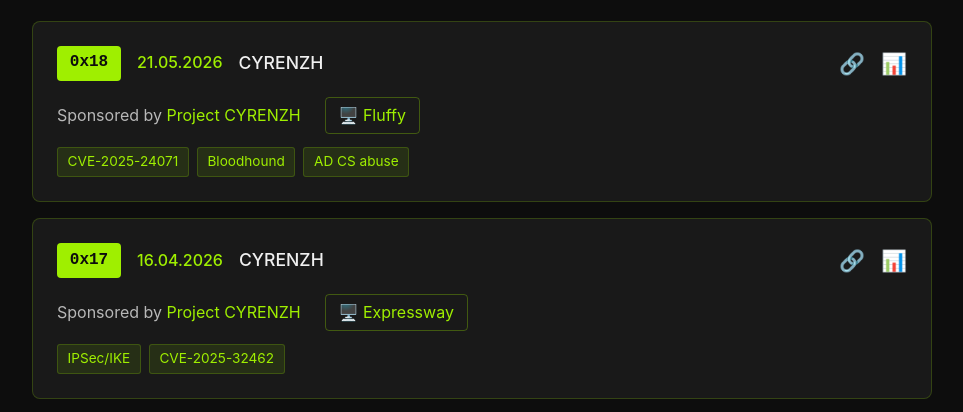
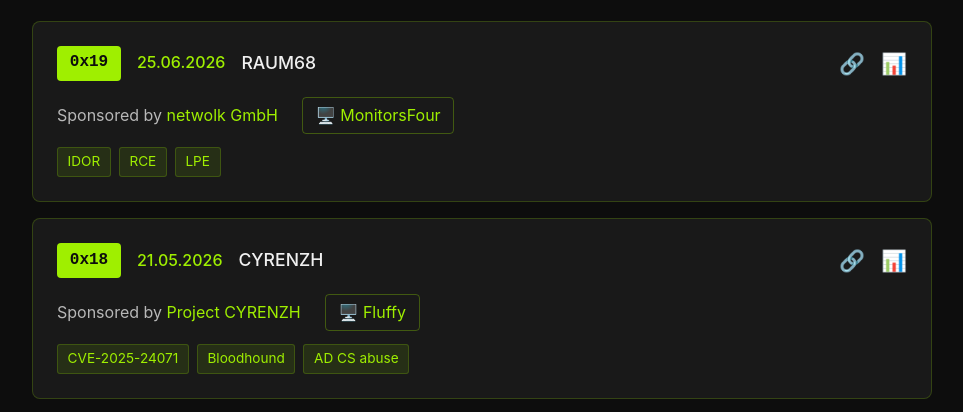
Before and after one commit to antoinet/htb-meetup-zurich, a plain HTML site: page schedule.html in a window 1280 px wide. Shown: the part 511-923 px from the top of the page, without its empty margins (158-1121 px from the left). Drawn offline with Linux system fonts and the light colour scheme.

Commit message:
Add 0x19

```diff
--- a/schedule.html
+++ b/schedule.html
@@ -28,12 +28,33 @@
 
       <div class="event-card">
         <div class="event-header">
+          <span class="event-number">0x19</span>
+          <span class="event-date">25.06.2026</span>
+          <span class="event-title">RAUM68</span>
+          <div class="icon-links">
+            <a href="https://www.meetup.com/hack-the-box-meetup-zurich-ch/events/312536726" class="icon-link" title="Meetup Event">🔗</a>
+            <a href="https://github.com/antoinet/htb-meetup-zurich/tree/main/0x19_20260625_CYRENZH" class="icon-link" title="Slides">📊</a>
+          </div>
+        </div>
+        <div class="event-details">
+          <span class="sponsor">Sponsored by <a href="https://www.netwolk.ch">netwolk GmbH</a></span>
+          <a href="https://www.hackthebox.com/machines/monitorsfour" class="machine-link">🖥️ MonitorsFour</a>
+        </div>
+        <div class="topics">
+          <span class="topic-tag">IDOR</span>
+          <span class="topic-tag">RCE</span>
+          <span class="topic-tag">LPE</span>
+        </div>
+      </div>
+
+      <div class="event-card">
+        <div class="event-header">
           <span class="event-number">0x18</span>
           <span class="event-date">21.05.2026</span>
           <span class="event-title">CYRENZH</span>
           <div class="icon-links">
             <a href="https://www.meetup.com/hack-the-box-meetup-zurich-ch/events/312536652/" class="icon-link" title="Meetup Event">🔗</a>
-            <a href="https://github.com/antoinet/htb-meetup-zurich/tree/main/0x18_20260521_CYRENZH" class="icon-link" title="Slides">📊</a>
+            <a href="https://github.com/antoinet/htb-meetup-zurich/tree/main/0x18_20260525_Spheres" class="icon-link" title="Slides">📊</a>
           </div>
         </div>
         <div class="event-details">
@@ -47,25 +68,6 @@
         </div>
       </div>
 
-      <div class="event-card">
-        <div class="event-header">
-          <span class="event-number">0x17</span>
-          <span class="event-date">16.04.2026</span>
-          <span class="event-title">CYRENZH</span>
-          <div class="icon-links">
-            <a href="https://www.meetup.com/hack-the-box-meetup-zurich-ch/events/312536600/" class="icon-link" title="Meetup Event">🔗</a>
-            <a href="https://github.com/antoinet/htb-meetup-zurich/tree/main/0x17_20260416_CYRENZH" class="icon-link" title="Slides">📊</a>
-          </div>
-        </div>
-        <div class="event-details">
-          <span class="sponsor">Sponsored by <a href="https://cyrenzh.com">Project CYRENZH</a></span>
-          <a href="https://www.hackthebox.com/machines/expressway" class="machine-link">🖥️ Expressway</a>
-        </div>
-        <div class="topics">
-          <span class="topic-tag">IPSec/IKE</span>
-          <span class="topic-tag">CVE-2025-32462</span>
-        </div>
-      </div>
       <div class="event-card">
         <div class="event-header">
           <span class="event-number">0x17</span>
```
